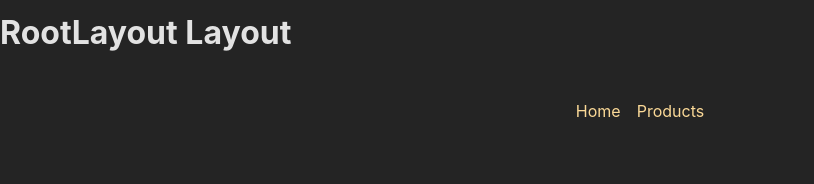
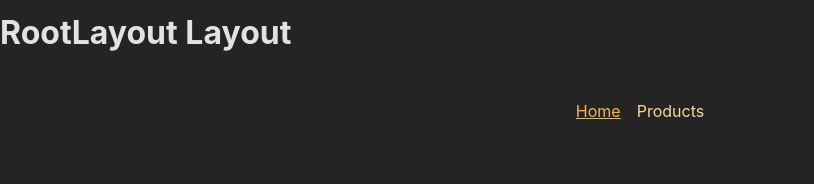
Before and after one commit to Tsitsey91/React-Complete-Guide-Course, a React (Create React App) app: page / in a window 1280 px wide. Shown: the top 184 px of the page, without its empty margins (0-814 px from the left). Built offline with nearby package versions, Linux system fonts and the light colour scheme.

Commit message:
Link->NavLink to display the currently active route/page

```diff
--- a/src/components/NavigationBar.js
+++ b/src/components/NavigationBar.js
@@ -1,5 +1,5 @@
 import React from 'react'
-import { Link } from 'react-router-dom'
+import { NavLink } from 'react-router-dom'
 import classes from './NavigationBar.module.css'
 
 function NavigationBar() {
@@ -8,10 +8,22 @@
             <nav>
                 <ul className={classes.list}>
                     <li>
-                        <Link to='/'>Home</Link>
+                        <NavLink
+                            to='/'
+                            className={({ isActive }) =>
+                                isActive ? classes.active : undefined}
+                            end>
+                            Home
+                        </NavLink>
                     </li>
                     <li>
-                        <Link to='/products'>Products</Link>
+                        <NavLink to='/products'
+                            className={({ isActive }) =>
+                                isActive ? classes.active : undefined}
+                            end>
+                            Products
+                        </NavLink>
+
                     </li>
                 </ul>
             </nav>
```
